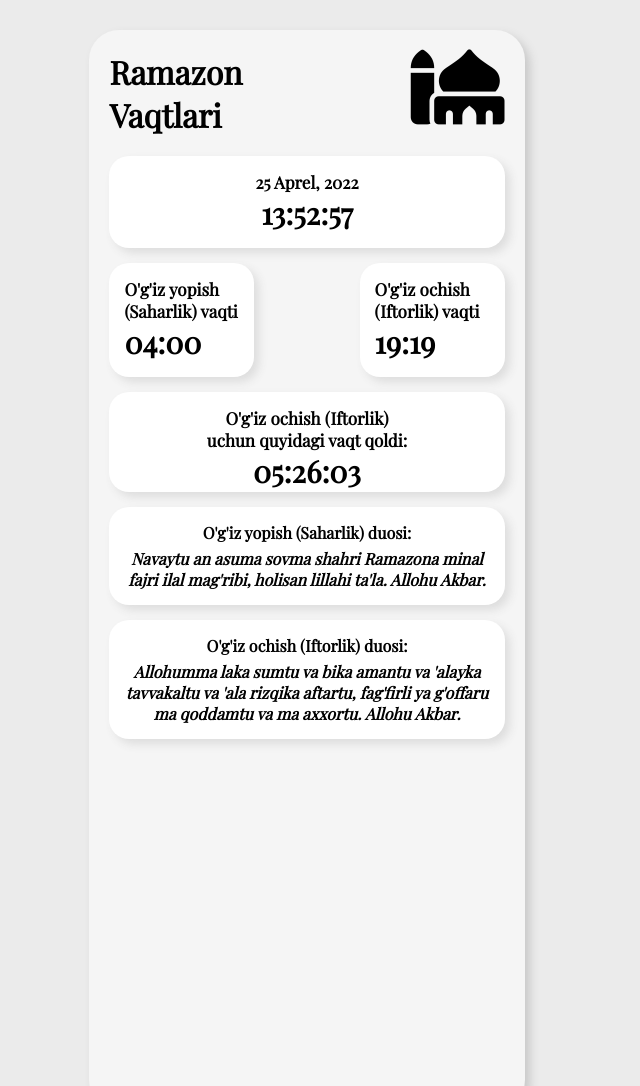
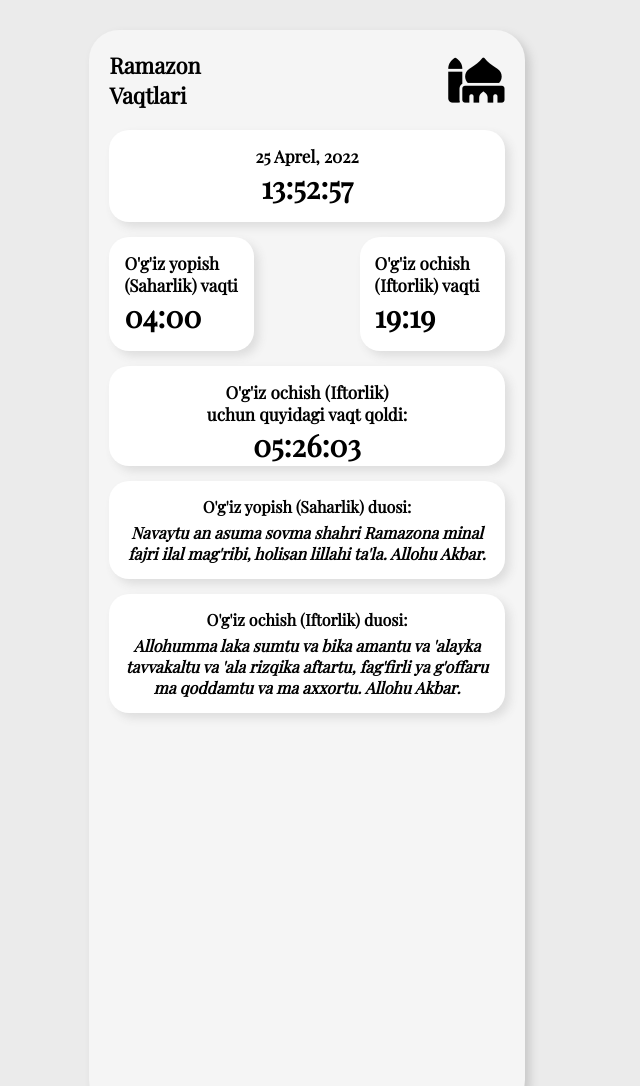
Before and after one commit to nuriddin-gulamov/ramazon, a plain HTML site: page index.html in a window 1280 px wide. Shown: the top 1086 px of the page, without its empty margins (333-973 px from the left). Drawn offline with nearby package versions, Linux system fonts and the light colour scheme.

Commit message:
Add files via upload

```diff
--- a/styles.css
+++ b/styles.css
@@ -47,10 +47,15 @@ body {
 .header {
   display: flex;
   justify-content: space-between;
+  align-items: center;
+}
+
+.header h1 {
+  font-size: 22px;
 }
 
 .header i {
-  font-size: 75px;
+  font-size: 45px;
 }
 
 .card {
```
